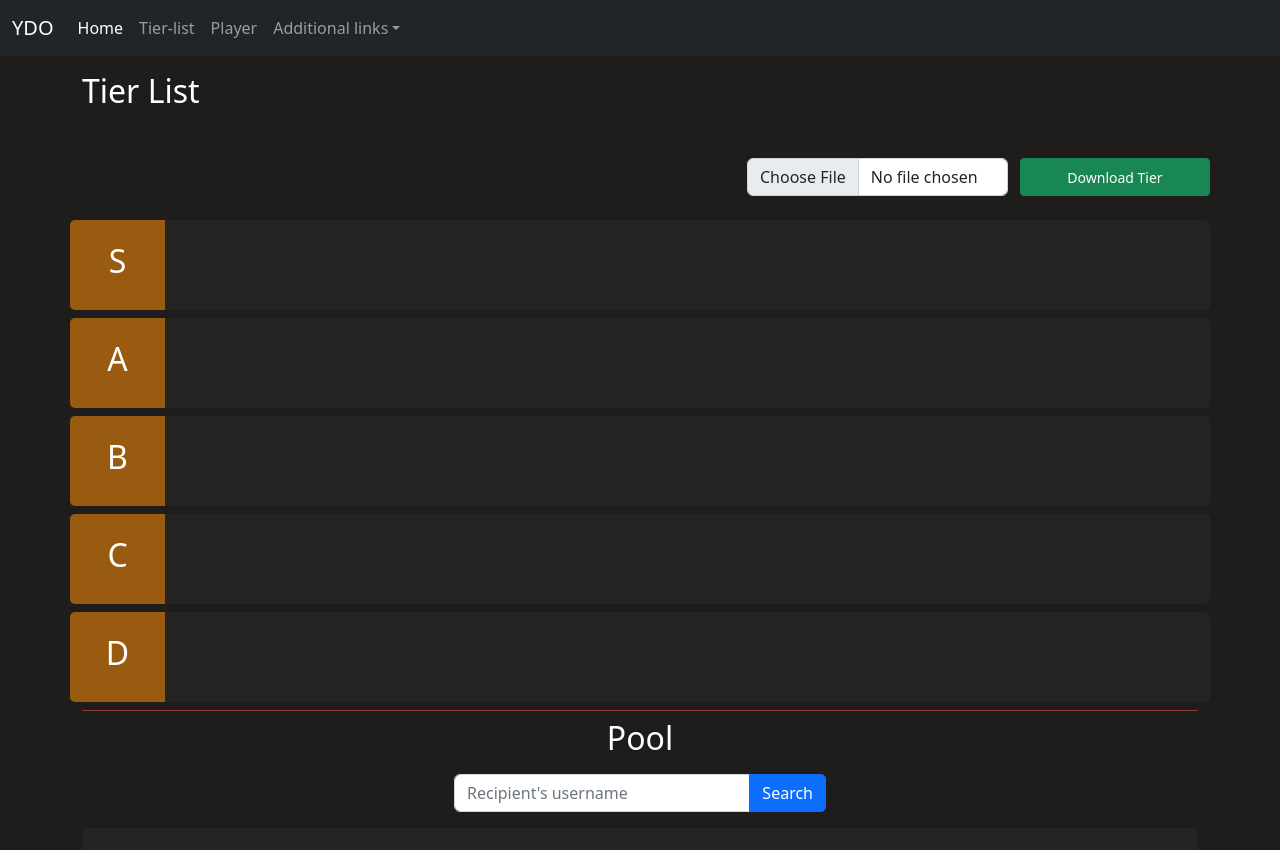
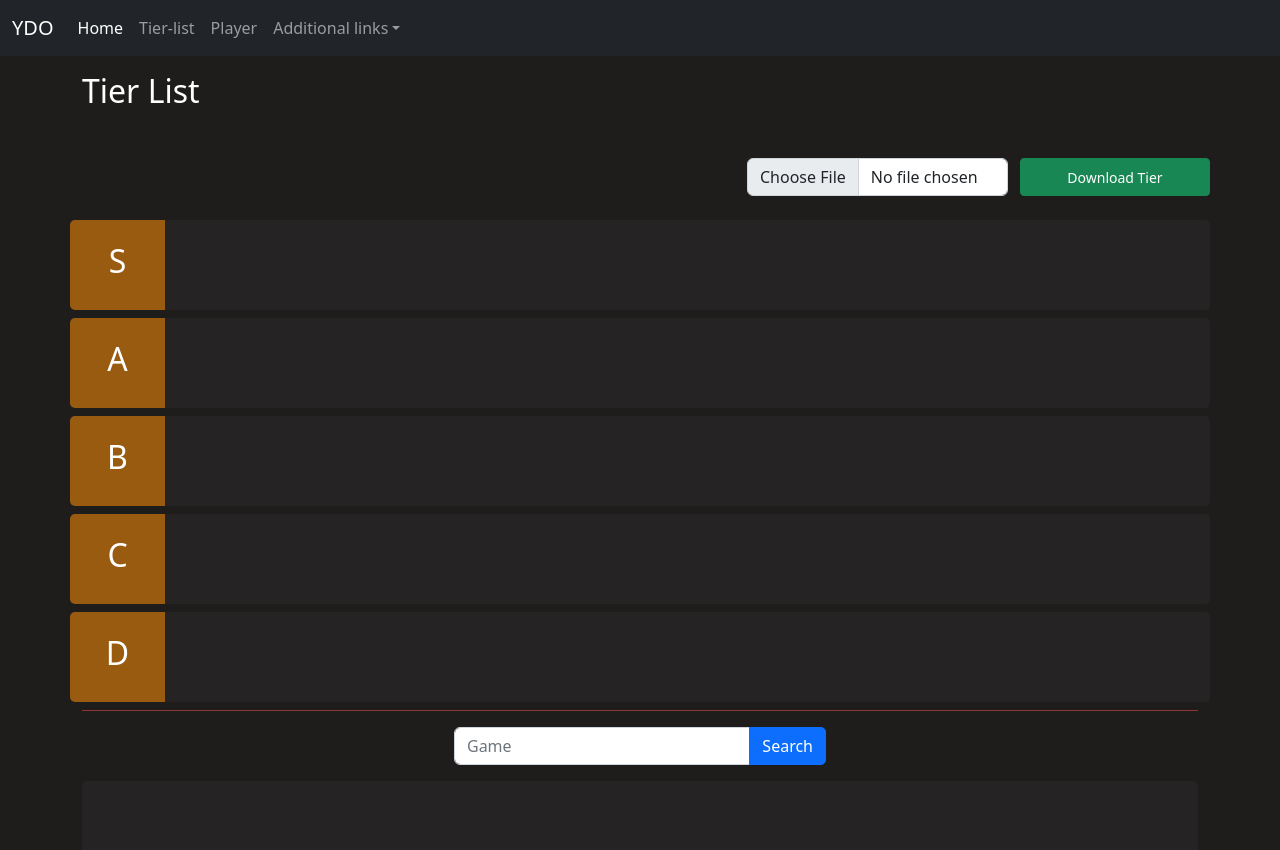
Before and after one commit to Albus-489/my-digital-oasis, a React (Create React App) app: page /tierlist in a window 1280 px wide. Shown: the top 850 px of the page. Built offline with nearby package versions, Linux system fonts and the light colour scheme.

Commit message:
Changed pool styles ad clean up general styles

```diff
--- a/src/components/tier-list/tier-components/Pool.component.tsx
+++ b/src/components/tier-list/tier-components/Pool.component.tsx
@@ -15,7 +15,7 @@ const Pool: React.FC<PoolProps> = (rest) => {
       }
     >
       <div className="poolNameBox p-2">
-        <h2 className="poolName text-center">{rest.name}</h2>
+        {/* <h2 className="poolName text-center">{rest.name}</h2> */}
       </div>
       <div style={{ position: "relative" }}>
         <SearchGames {...rest} />
--- a/src/components/tier-list/tier-components/SearchGames.component.tsx
+++ b/src/components/tier-list/tier-components/SearchGames.component.tsx
@@ -25,8 +25,8 @@ const SearchGames: React.FC<SearchGamesProps> = ({
           <input
             type="text"
             className="form-control"
-            placeholder="Recipient's username"
-            aria-label="Recipient's username"
+            placeholder="Game"
+            aria-label="Game"
             aria-describedby="basic-addon2"
             onChange={(e) => {
               setGameSearch(e.target.value);
```
Also changed, not shown: src/App.css (+0 -34 lines).
